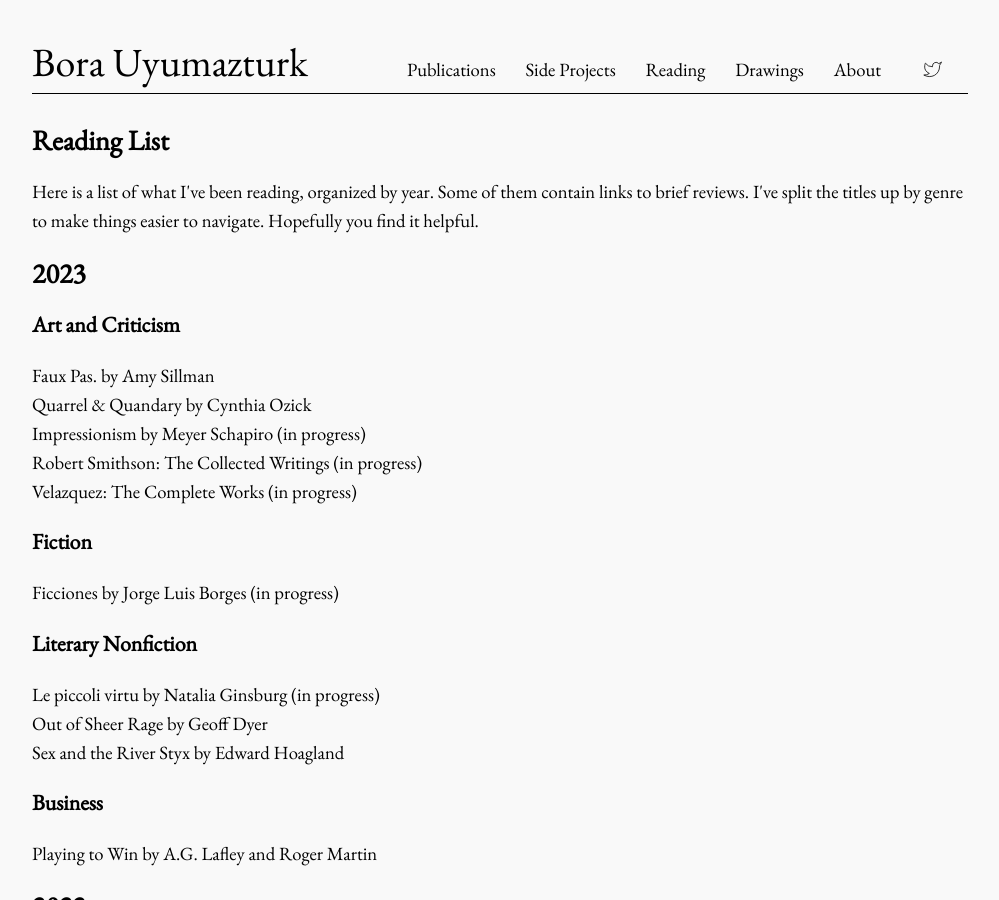
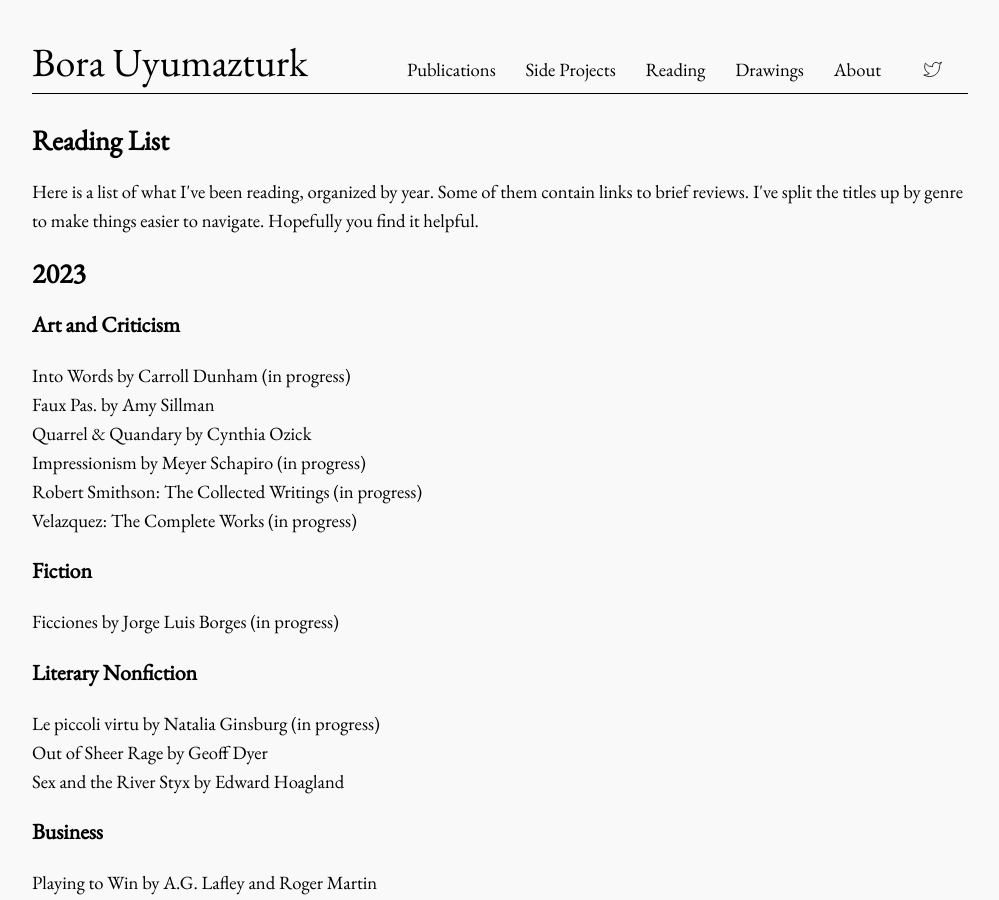
Before and after one commit to bora-uyumazturk/bora-uyumazturk.github.io, a Jekyll site: the page built from reading.html, in a window 1280 px wide and 900 px high. Shown: the whole window, without its empty margins (140-1139 px from the left). Built offline with Jekyll 4.4.1, drawn with Linux system fonts in a browser that asks for light colours.

Commit message:
Update reading.html

```diff
--- a/reading.html
+++ b/reading.html
@@ -16,6 +16,7 @@ title: Reading
 
   <h3>Art and Criticism</h3>
 
+  Into Words by Carroll Dunham (in progress) <br>
   Faux Pas. by Amy Sillman <br>
   Quarrel & Quandary by Cynthia Ozick <br>
   Impressionism by Meyer Schapiro (in progress) <br>
```
